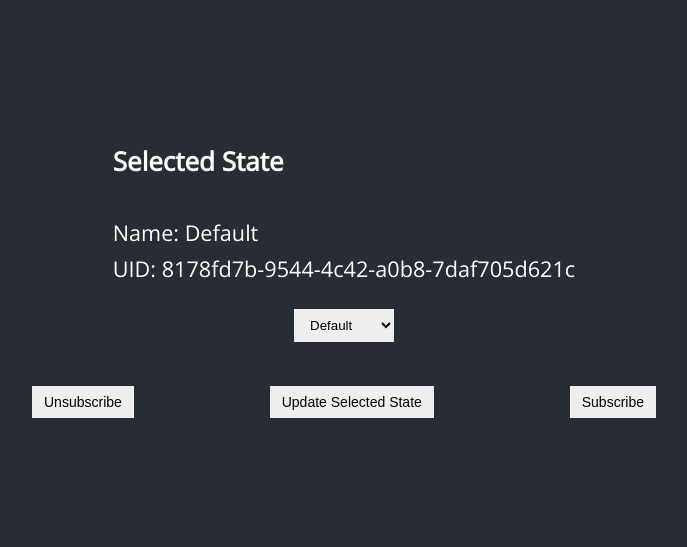
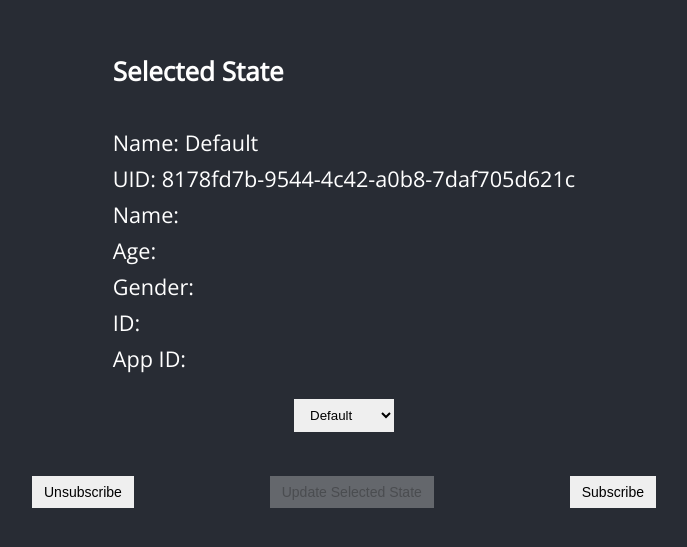
Before and after one commit to evanbechtol/rxjs-dyanmic-subscribing, a React (Create React App) app: page / in a window 1280 px wide. Shown: the part 135-682 px from the top of the page, without its empty margins (296-983 px from the left). Built offline with nearby package versions, Linux system fonts and the light colour scheme.

Commit message:
Add functionality to display the selected state

```diff
--- a/src/App.tsx
+++ b/src/App.tsx
@@ -1,4 +1,4 @@
-import React, { useCallback, useEffect, useMemo, useState } from "react";
+import React, { useCallback, useState } from "react";
 import "./App.css";
 import Button from "./components/Button/button";
 import { state } from "./store/sharedStateModule";
@@ -10,7 +10,7 @@ import SelectedStateCard from "./components/SelectedStateCard/SelectedStateConta
 
 const initialSubscriptionState = {
   name: "Default",
-  subscription: {},
+  state,
   uid: uuidv4(),
 };
 
@@ -22,13 +22,20 @@ function App() {
     initialSubscriptionState,
   ] as Subscription[]);
 
+  const [selectedState, setSelectedState] = useState(undefined);
+
   const subscribe = useCallback(
     (uid: string, newSub: BehaviorSubject<any>) => {
-      const sub = newSub.subscribe();
+      const sub = newSub.subscribe((result) => {
+        setSelectedState(result);
+      });
+
+      // eslint-disable-next-line no-console
+      console.log(sub);
       const subscriptionToAdd = {
         name: `subscriptions ${subscriptions.length + 1}`,
         uid,
-        subscription: sub,
+        state: sub,
       };
 
       setSubscriptions((prevState) => [...prevState, subscriptionToAdd]);
@@ -61,11 +68,11 @@ function App() {
     },
     updateState: {
       buttonText: "Update Selected State",
-      disabled: false,
+      disabled: selectedState === undefined,
       handler: () => {
         // eslint-disable-next-line no-console
         console.log("calling update state");
-        unsubscribe(selectedSubscription.uid);
+        updateSelectedState(selectedSubscription.uid);
       },
       name: "update selected state",
       value: "update selected state",
@@ -78,6 +85,24 @@ function App() {
     );
   }
 
+  function updateSelectedState(uid: string) {
+    const subscriptionToUpdate = subscriptions.find((sub) => sub.uid === uid);
+    const newDataForState = {
+      user: {
+        name: "Evan",
+        age: "32",
+        country: "USA",
+        gender: "Male",
+        id: uuidv4(),
+      },
+      appId: uuidv4(),
+    };
+
+    if (subscriptionToUpdate) {
+      subscriptionToUpdate?.state?.next(newDataForState);
+    }
+  }
+
   function onSelectedSubscriptionChanged(value: string) {
     const sub = subscriptions.filter((elem) => elem.uid === value)[0];
     setSelectedSubscription(sub);
@@ -86,7 +111,10 @@ function App() {
   return (
     <div className="App">
       <header className="App-header">
-        <SelectedStateCard selectedSubscription={selectedSubscription} />
+        <SelectedStateCard
+          selectedSubscription={selectedSubscription}
+          selectedState={selectedState}
+        />
 
         <Select
           subscriptions={subscriptions}
--- a/src/components/SelectedStateCard/SelectedStateContainer.tsx
+++ b/src/components/SelectedStateCard/SelectedStateContainer.tsx
@@ -1,18 +1,40 @@
 import React from "react";
 import "./selectedStateCard.css";
+import { SelectedSateContainerProps } from "./types";
 
-function SelectedStateCard(props: {
-  selectedSubscription: { uid: string; name: string; subscription: {} };
-}) {
+function SelectedStateCard({
+  selectedSubscription,
+  selectedState,
+}: SelectedSateContainerProps) {
   return (
     <div className="selected-state-container">
       <h4>Selected State</h4>
       <div>
-        <small>Name: {props.selectedSubscription.name}</small>
+        <small>Name: {selectedSubscription.name}</small>
       </div>
 
       <div>
-        <small>UID: {props.selectedSubscription.uid}</small>
+        <small>UID: {selectedSubscription.uid}</small>
+      </div>
+
+      <div>
+        <small>Name: {selectedState?.user?.name}</small>
+      </div>
+
+      <div>
+        <small>Age: {selectedState?.user?.age}</small>
+      </div>
+
+      <div>
+        <small>Gender: {selectedState?.user?.gender}</small>
+      </div>
+
+      <div>
+        <small>ID: {selectedState?.user?.id}</small>
+      </div>
+
+      <div>
+        <small>App ID: {selectedState?.appId}</small>
       </div>
     </div>
   );
--- /dev/null
+++ b/src/components/SelectedStateCard/types.ts
@@ -0,0 +1,6 @@
+import { State } from "../../store/types";
+
+export interface SelectedSateContainerProps {
+  selectedSubscription: { uid: string; name: string; state: {} };
+  selectedState: State | undefined;
+}
--- a/src/types.ts
+++ b/src/types.ts
@@ -1,5 +1,5 @@
 export interface Subscription {
   name: string;
-  subscription: any;
+  state: any;
   uid: string;
 }
```
